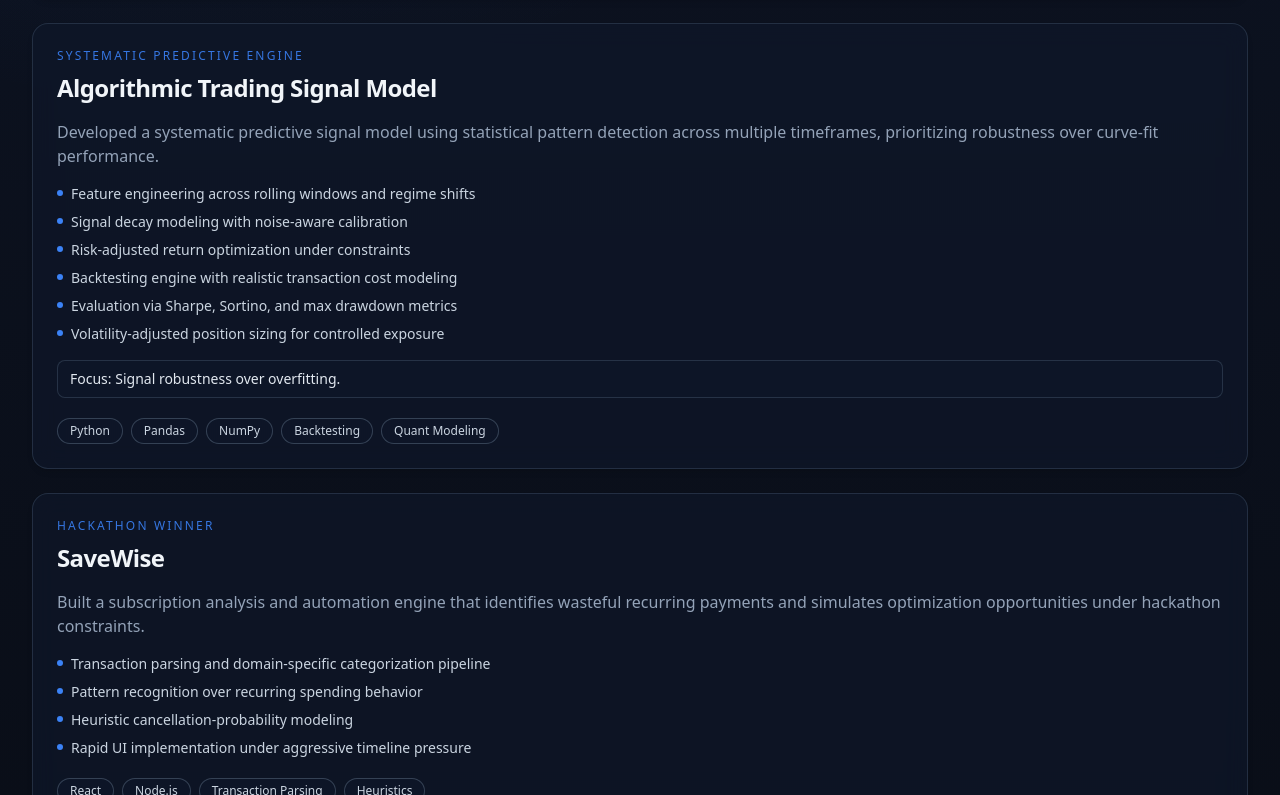
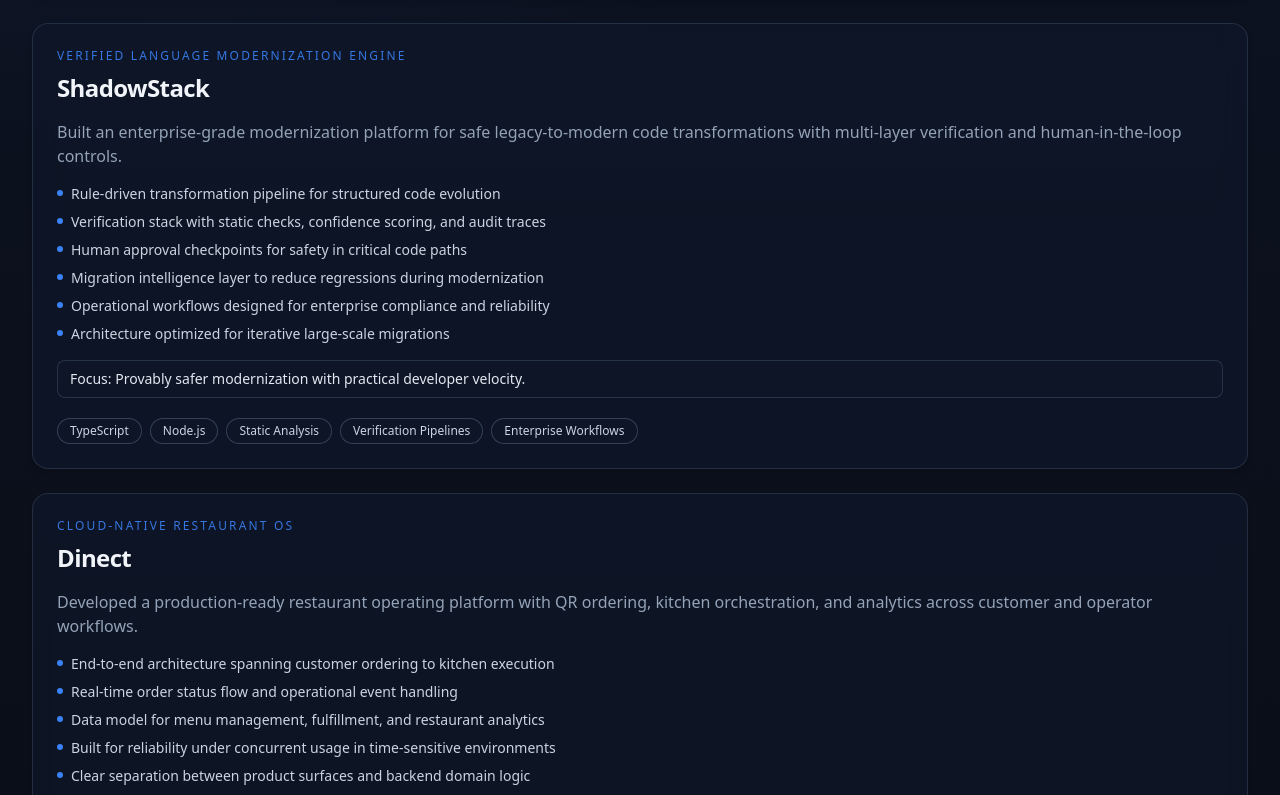
Before and after one commit to aryand2006/personal-website, a Next.js app: page /work in a window 1280 px wide. Shown: the part 1145-1940 px from the top of the page. Built offline with nearby package versions, Linux system fonts and the light colour scheme.

Commit message:
auto sync to github

```diff
--- a/app/projects/page.tsx
+++ b/app/projects/page.tsx
@@ -1,12 +1,16 @@
 import type { Metadata } from "next";
 import ProjectCard from "@/components/ProjectCard";
+import RepoCard from "@/components/RepoCard";
 import { projects } from "@/components/site-content";
+import { getGitHubRepos } from "@/lib/github";
 
 export const metadata: Metadata = {
   title: "Projects"
 };
 
-export default function ProjectsPage() {
+export default async function ProjectsPage() {
+  const repos = await getGitHubRepos();
+
   return (
     <div className="mx-auto w-full max-w-7xl space-y-10 pb-8">
       <header className="space-y-3">
@@ -26,6 +30,36 @@ export default function ProjectsPage() {
           <ProjectCard key={`${project.title}-${index}`} project={project} index={index} />
         ))}
       </div>
+
+      <section className="space-y-4">
+        <div className="space-y-2">
+          <p className="text-xs uppercase tracking-[0.22em] text-primaryAccent">
+            GitHub Repositories
+          </p>
+          <h2 className="text-2xl font-semibold tracking-tight sm:text-3xl">
+            Auto-Synced from GitHub
+          </h2>
+          <p className="max-w-3xl text-sm leading-7 text-mutedText sm:text-base">
+            Public repositories include direct links. Private repositories are
+            listed with context but without external links. Key repositories are
+            prioritized first.
+          </p>
+        </div>
+
+        {repos.length > 0 ? (
+          <div className="grid gap-4 md:grid-cols-2">
+            {repos.map((repo) => (
+              <RepoCard key={repo.id} repo={repo} />
+            ))}
+          </div>
+        ) : (
+          <div className="rounded-xl border border-slate-700/60 bg-card/70 p-5 text-sm text-mutedText">
+            No repositories were fetched right now. If you want private repos to
+            appear, set `GITHUB_TOKEN` (repo scope) and `GITHUB_USERNAME` in
+            your environment.
+          </div>
+        )}
+      </section>
     </div>
   );
 }
--- /dev/null
+++ b/components/RepoCard.tsx
@@ -0,0 +1,64 @@
+import Link from "next/link";
+import type { RepoSummary } from "@/lib/github";
+
+type RepoCardProps = {
+  repo: RepoSummary;
+};
+
+export default function RepoCard({ repo }: RepoCardProps) {
+  const isPrivate = repo.visibility === "private";
+  const updatedAt = new Date(repo.updatedAt).toLocaleDateString();
+
+  return (
+    <article className="rounded-xl border border-slate-700/60 bg-card/70 p-5 transition hover:-translate-y-1 hover:border-primaryAccent/45">
+      <div className="flex flex-wrap items-center justify-between gap-2">
+        <h3 className="text-lg font-semibold tracking-tight text-slate-100">
+          {repo.name}
+        </h3>
+        <span
+          className={`rounded-full px-2.5 py-1 text-xs font-medium ${
+            isPrivate
+              ? "border border-amber-400/35 bg-amber-400/10 text-amber-200"
+              : "border border-emerald-400/35 bg-emerald-400/10 text-emerald-200"
+          }`}
+        >
+          {isPrivate ? "Private" : "Public"}
+        </span>
+      </div>
+
+      <p className="mt-3 text-sm leading-7 text-mutedText">{repo.description}</p>
+
+      <div className="mt-4 flex flex-wrap gap-2 text-xs text-slate-300">
+        <span className="rounded-md border border-slate-700/70 bg-slate-900/60 px-2 py-1">
+          {repo.language}
+        </span>
+        <span className="rounded-md border border-slate-700/70 bg-slate-900/60 px-2 py-1">
+          Stars: {repo.stars}
+        </span>
+        <span className="rounded-md border border-slate-700/70 bg-slate-900/60 px-2 py-1">
+          Forks: {repo.forks}
+        </span>
+        <span className="rounded-md border border-slate-700/70 bg-slate-900/60 px-2 py-1">
+          Updated: {updatedAt}
+        </span>
+      </div>
+
+      <div className="mt-4">
+        {isPrivate ? (
+          <span className="text-xs text-slate-400">
+            Link hidden for private repository visibility.
+          </span>
+        ) : (
+          <Link
+            href={repo.url}
+            target="_blank"
+            rel="noreferrer"
+            className="text-sm font-medium text-primaryAccent transition hover:text-blue-300"
+          >
+            View on GitHub
+          </Link>
+        )}
+      </div>
+    </article>
+  );
+}
--- a/components/site-content.ts
+++ b/components/site-content.ts
@@ -65,39 +65,41 @@ export const projects: Project[] = [
       "Explainability, grounding, and reliability in high-stakes environments."
   },
   {
-    title: "Algorithmic Trading Signal Model",
-    subtitle: "Systematic Predictive Engine",
+    title: "ShadowStack",
+    subtitle: "Verified Language Modernization Engine",
     description:
-      "Developed a systematic predictive signal model using statistical pattern detection across multiple timeframes, prioritizing robustness over curve-fit performance.",
+      "Built an enterprise-grade modernization platform for safe legacy-to-modern code transformations with multi-layer verification and human-in-the-loop controls.",
     highlights: [
-      "Feature engineering across rolling windows and regime shifts",
-      "Signal decay modeling with noise-aware calibration",
-      "Risk-adjusted return optimization under constraints",
-      "Backtesting engine with realistic transaction cost modeling",
-      "Evaluation via Sharpe, Sortino, and max drawdown metrics",
-      "Volatility-adjusted position sizing for controlled exposure"
+      "Rule-driven transformation pipeline for structured code evolution",
+      "Verification stack with static checks, confidence scoring, and audit traces",
+      "Human approval checkpoints for safety in critical code paths",
+      "Migration intelligence layer to reduce regressions during modernization",
+      "Operational workflows designed for enterprise compliance and reliability",
+      "Architecture optimized for iterative large-scale migrations"
     ],
     technologies: [
-      "Python",
-      "Pandas",
-      "NumPy",
-      "Backtesting",
-      "Quant Modeling"
+      "TypeScript",
+      "Node.js",
+      "Static Analysis",
+      "Verification Pipelines",
+      "Enterprise Workflows"
     ],
-    focus: "Signal robustness over overfitting."
+    focus: "Provably safer modernization with practical developer velocity."
   },
   {
-    title: "SaveWise",
-    subtitle: "Hackathon Winner",
+    title: "Dinect",
+    subtitle: "Cloud-Native Restaurant OS",
     description:
-      "Built a subscription analysis and automation engine that identifies wasteful recurring payments and simulates optimization opportunities under hackathon constraints.",
+      "Developed a production-ready restaurant operating platform with QR ordering, kitchen orchestration, and analytics across customer and operator workflows.",
     highlights: [
-      "Transaction parsing and domain-specific categorization pipeline",
-      "Pattern recognition over recurring spending behavior",
-      "Heuristic cancellation-probability modeling",
-      "Rapid UI implementation under aggressive timeline pressure"
+      "End-to-end architecture spanning customer ordering to kitchen execution",
+      "Real-time order status flow and operational event handling",
+      "Data model for menu management, fulfillment, and restaurant analytics",
+      "Built for reliability under concurrent usage in time-sensitive environments",
+      "Clear separation between product surfaces and backend domain logic"
     ],
-    technologies: ["React", "Node.js", "Transaction Parsing", "Heuristics"]
+    technologies: ["Next.js", "Fastify", "Prisma", "PostgreSQL", "Cloud APIs"],
+    focus: "Execution speed and operational reliability for real-world workflows."
   }
 ];
 
--- /dev/null
+++ b/lib/github.ts
@@ -0,0 +1,95 @@
+export type RepoVisibility = "public" | "private";
+
+export type RepoSummary = {
+  id: number;
+  name: string;
+  description: string;
+  url: string;
+  homepage: string;
+  language: string;
+  stars: number;
+  forks: number;
+  updatedAt: string;
+  visibility: RepoVisibility;
+};
+
+type GitHubRepoApi = {
+  id: number;
+  name: string;
+  description: string | null;
+  html_url: string;
+  homepage: string | null;
+  language: string | null;
+  stargazers_count: number;
+  forks_count: number;
+  updated_at: string;
+  private: boolean;
+  owner?: {
+    login?: string;
+  };
+};
+
+const DEFAULT_USERNAME = "aryand2006";
+const KEY_REPO_NAMES = ["ShadowStack", "Jarvis", "dinect", "Offset", "hackprinceton"];
+
+function getPriority(name: string): number {
+  const index = KEY_REPO_NAMES.findIndex(
+    (repoName) => repoName.toLowerCase() === name.toLowerCase()
+  );
+  return index === -1 ? Number.MAX_SAFE_INTEGER : index;
+}
+
+function toRepoSummary(repo: GitHubRepoApi): RepoSummary {
+  return {
+    id: repo.id,
+    name: repo.name,
+    description:
+      repo.description?.trim() ||
+      (repo.private
+        ? "Private repository. Detailed code remains restricted."
+        : "Public repository with no description provided yet."),
+    url: repo.html_url,
+    homepage: repo.homepage ?? "",
+    language: repo.language ?? "N/A",
+    stars: repo.stargazers_count,
+    forks: repo.forks_count,
+    updatedAt: repo.updated_at,
+    visibility: repo.private ? "private" : "public"
+  };
+}
+
+export async function getGitHubRepos(): Promise<RepoSummary[]> {
+  const username = process.env.GITHUB_USERNAME || DEFAULT_USERNAME;
+  const token = process.env.GITHUB_TOKEN;
+
+  const headers: HeadersInit = {
+    Accept: "application/vnd.github+json"
+  };
+  if (token) {
+    headers.Authorization = `Bearer ${token}`;
+  }
+
+  const endpoint = token
+    ? "https://api.github.com/user/repos?affiliation=owner&visibility=all&sort=updated&direction=desc&per_page=100"
+    : `https://api.github.com/users/${username}/repos?sort=updated&direction=desc&per_page=100`;
+
+  const response = await fetch(endpoint, {
+    headers,
+    next: { revalidate: 3600 }
+  });
+
+  if (!response.ok) {
+    return [];
+  }
+
+  const repos = (await response.json()) as GitHubRepoApi[];
+  return repos
+    .filter((repo) => (token ? repo.owner?.login === username : true))
+    .map(toRepoSummary)
+    .sort((a, b) => {
+      const pa = getPriority(a.name);
+      const pb = getPriority(b.name);
+      if (pa !== pb) return pa - pb;
+      return b.updatedAt.localeCompare(a.updatedAt);
+    });
+}
```
Also changed, not shown: 2 other files (tests, documents, lock files or other folders).
